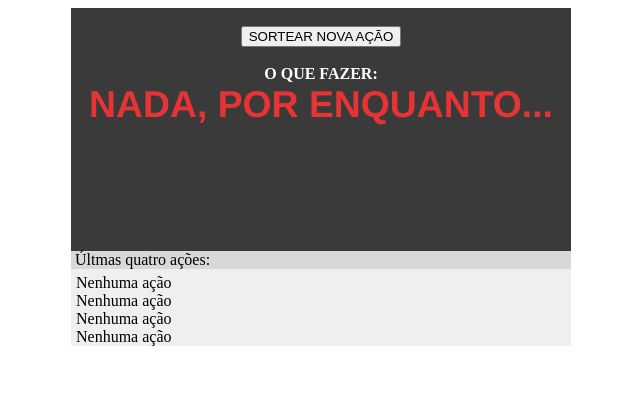
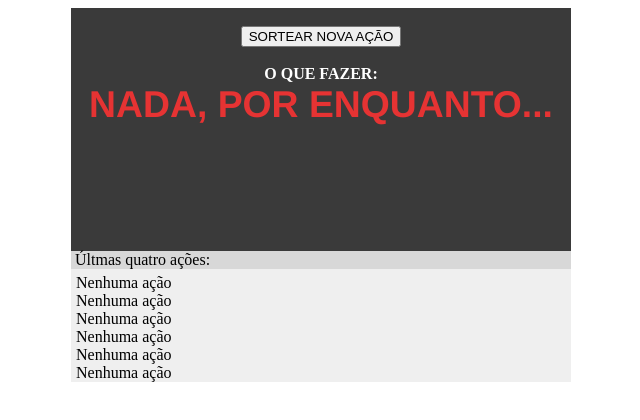
Before and after one commit to kevenfongaro/kuma, a plain HTML site: page index.html in a window 1280 px wide. Shown: the whole page, without its empty margins (319-959 px from the left). Drawn offline with Linux system fonts and the light colour scheme.

Commit message:
Update index.html

```diff
--- a/index.html
+++ b/index.html
@@ -2,10 +2,12 @@
 	<script>
 		var hist= new Array("Nenhuma ação","Nenhuma ação","Nenhuma ação","Nenhuma ação");
 		var jogos=new Array();
-		jogos[0] = 'Grite na janela';
-		jogos[1] = 'Vá ao banheiro';
-		jogos[2] = 'Pule';
-		jogos[3] = 'Deite no chão';
+		jogos[0] = 'silêncio';
+		jogos[1] = 'desvio';
+		jogos[2] = 'escuta';
+		jogos[3] = 'rastros do outro';
+		jogos[4] = 'sonho';
+		jogos[5] = 'fora';
 		if(!Array.prototype.indexOf) {
 			Array.prototype.indexOf = function(needle) {
 				for(var i = 0; i < this.length; i++)
@@ -20,7 +22,7 @@
 		}
 
 		function historico(){
-		for (i = 0; i < 4; i++){
+		for (i = 0; i < 6; i++){
 			var x = hist[hist.length-1];
 			if (x == undefined){
 				document.write("Nenhuma ação<br/>");
@@ -32,7 +34,7 @@
 		}
 
 		function randomf(){
-			if (hist.length >= 4) {
+			if (hist.length >= 6) {
 			var y = (jogos[rand(jogos.length-1)]).toUpperCase()
 			}
 			else {
```
